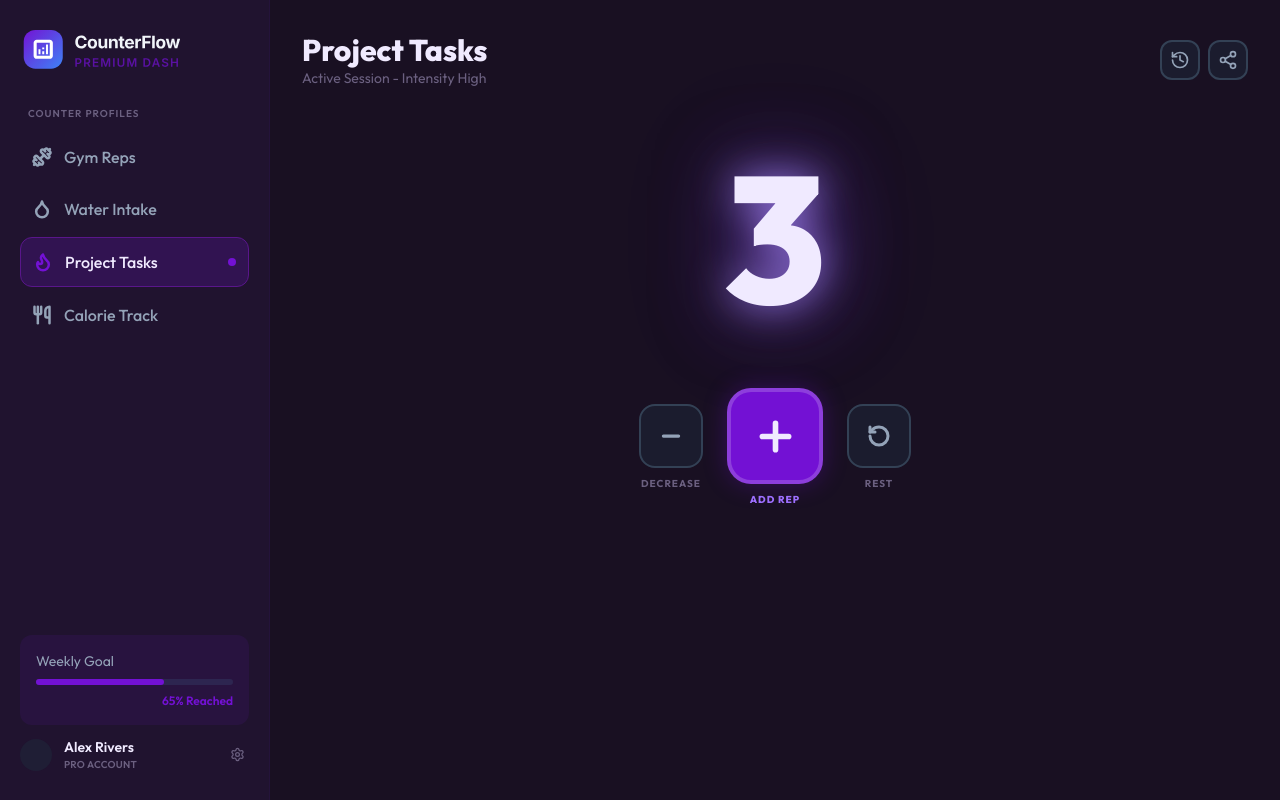
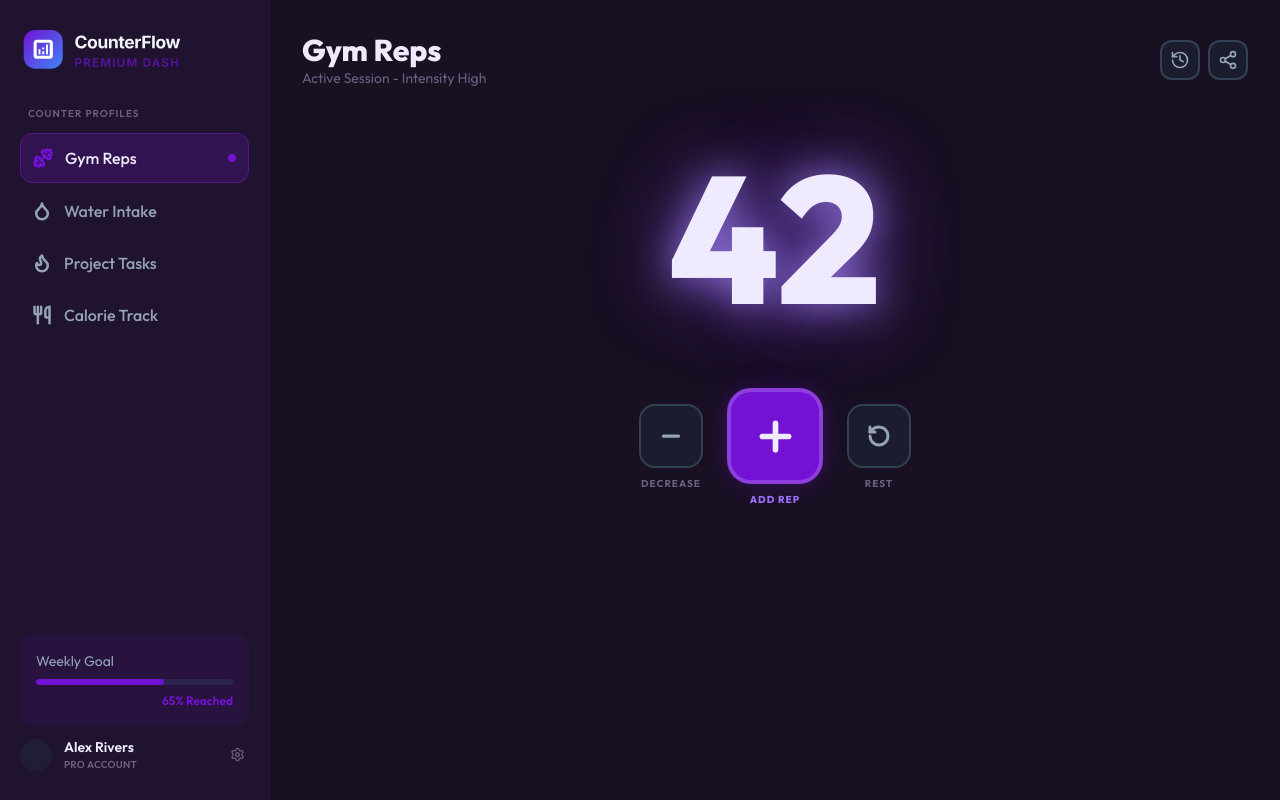
Before and after one commit to mano-coder/CounterFlow-app, a React (Vite) app: page / in a window 1280 px wide. Built offline with nearby package versions, Linux system fonts and the light colour scheme.

Commit message:
feat: save activeId to localStrage

```diff
--- a/src/App.jsx
+++ b/src/App.jsx
@@ -57,12 +57,22 @@ export default function App() {
     return initialProfiles;
   });
 
-  const [activeId, setActiveId] = useState("project-tasks");
+  const [activeId, setActiveId] = useState(() => {
+    const savedActiveId = localStorage.getItem("active-id")
+    if (savedActiveId) {
+      return JSON.parse(savedActiveId);
+    }
+    return profiles[0].id;
+  });
   const activeProfile = profiles.find((profile) => profile.id === activeId);
 
   useEffect(() => {
     localStorage.setItem("profiles", JSON.stringify(profiles));
   }, [profiles]);
+
+  useEffect(() => {
+    localStorage.setItem("active-id", JSON.stringify(activeId));
+  }, [activeId]);
 
   const handleDecrease = () => {
     const newValue = profiles.map((profile) => {
```
